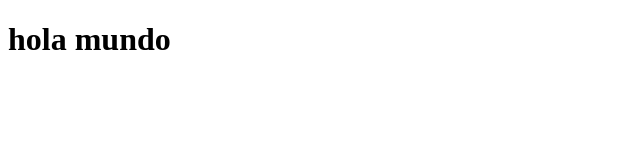
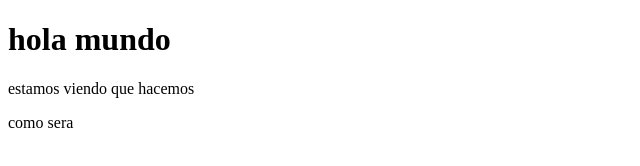
Before and after one commit to kevinivanmax/primer-repositorio, a plain HTML site: page index.html in a window 1280 px wide. Shown: the whole page, without its empty margins (0-640 px from the left). Drawn offline with Linux system fonts and the light colour scheme.

Commit message:
index.html

```diff
--- a/index.html
+++ b/index.html
@@ -7,6 +7,8 @@
     <title>hola</title>
 </head>
 <h1>hola mundo</h1>
+<p>estamos viendo que hacemos</p>
+<p>como sera</p>
 <body>
 
 </body>
```
